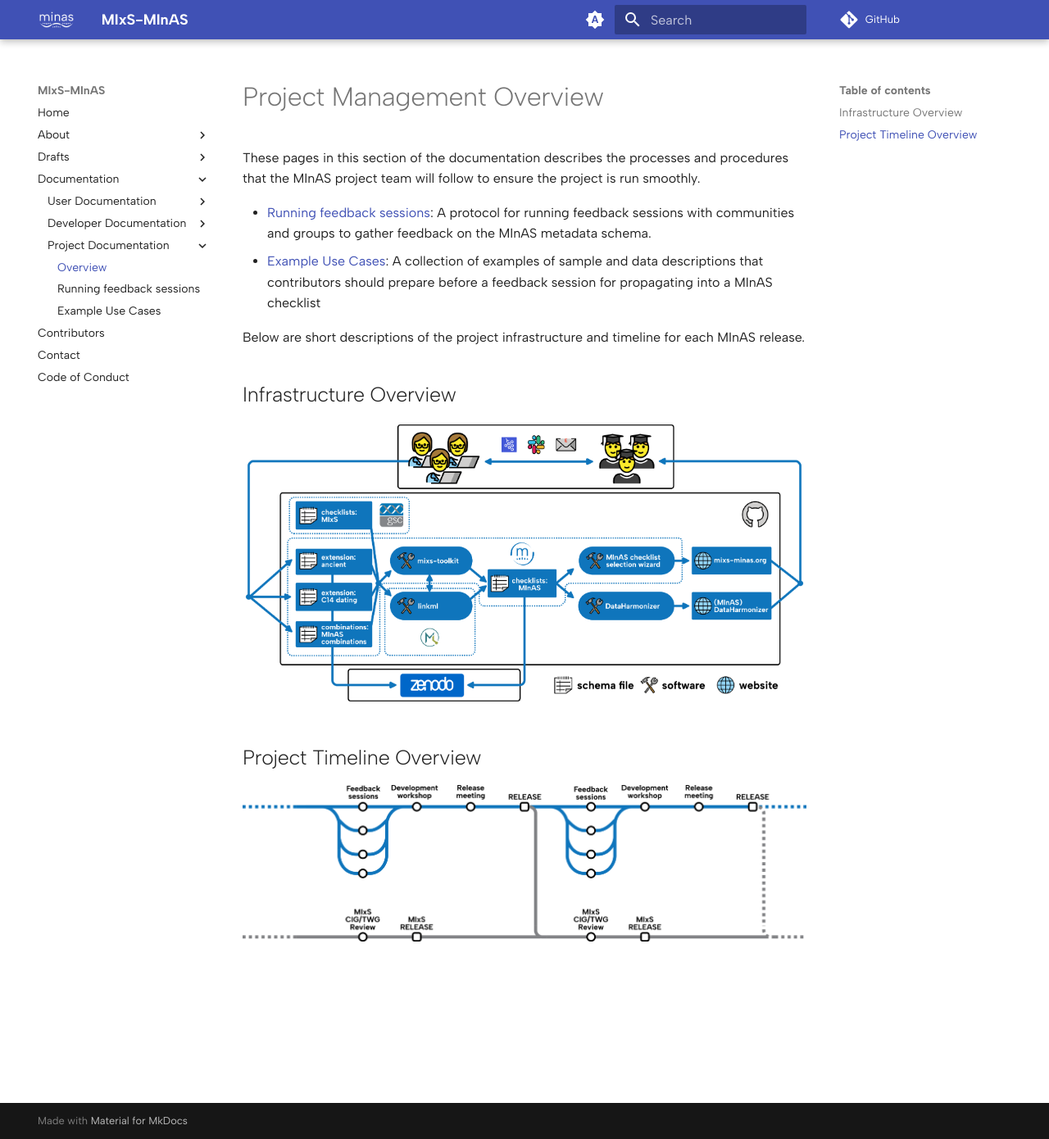
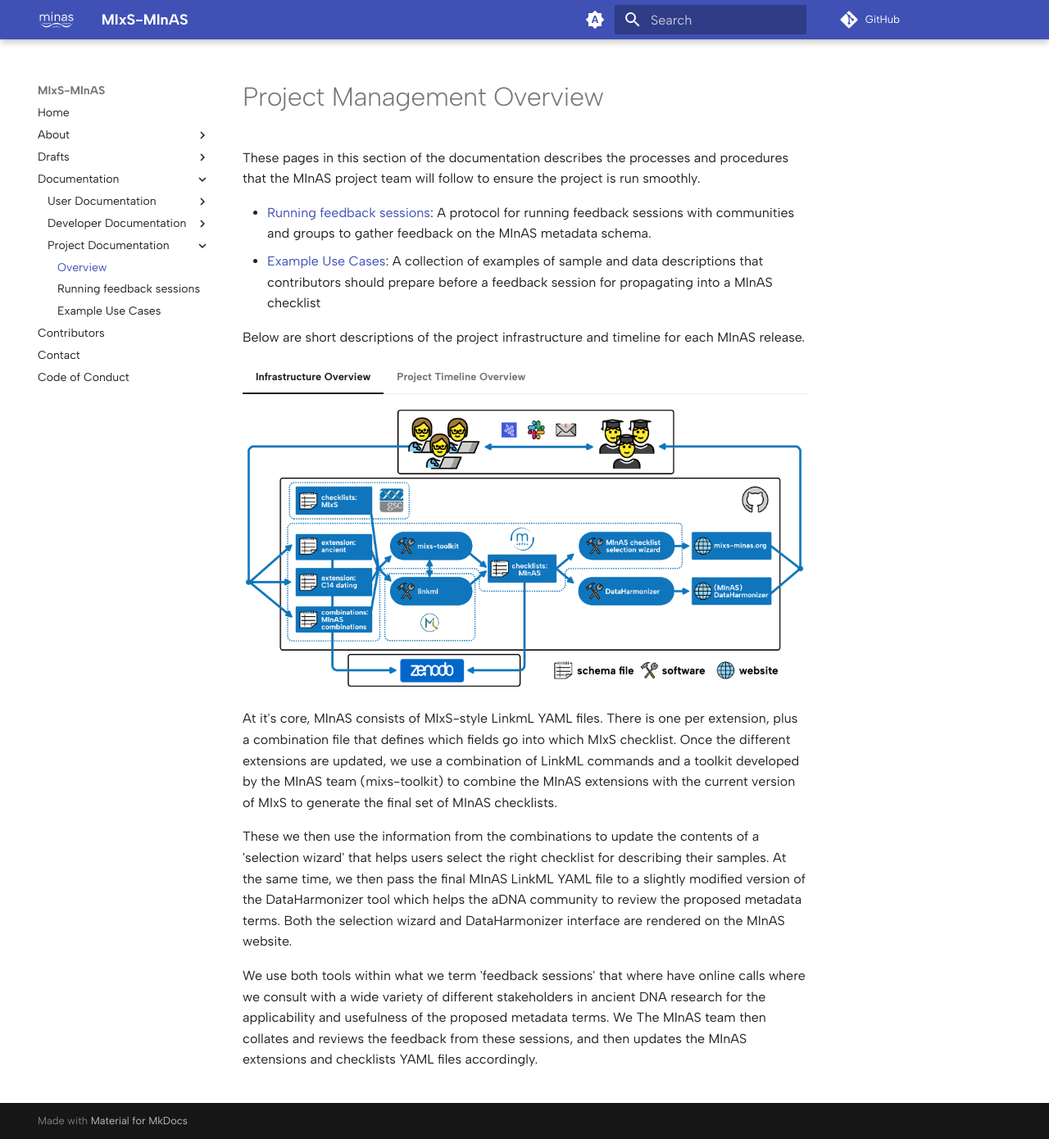
Before and after one commit to MIxS-MInAS/MIxS-MInAS.github.io, an MkDocs documentation site: the page built from docs/documentation/project-documentation/overview.md, in a window 1280 px wide and 1390 px high. Shown: the whole window at 82% size. Built offline with MkDocs 1.6.1 and Material for MkDocs 9.7.7, drawn with Linux system fonts in a browser that asks for light colours; comment, search, counter and statistics services are not loaded.

Commit message:
Transfer project management text

```diff
--- a/docs/documentation/project-documentation/overview.md
+++ b/docs/documentation/project-documentation/overview.md
@@ -7,10 +7,28 @@ These pages in this section of the documentation describes the processes and pro
 
 Below are short descriptions of the project infrastructure and timeline for each MInAS release.
 
-## Infrastructure Overview
+=== "Infrastructure Overview"
 
-![Diagram of interaction between infrastructure and workflow of the different technical components of the MInAS project](../../assets/images/diagrams/minas-project-infrastructure-diagram.png)
+    ![Diagram of interaction between infrastructure and workflow of the different technical components of the MInAS project](../../assets/images/diagrams/minas-project-infrastructure-diagram.png)
 
-## Project Timeline Overview
+    At it's core, MInAS consists of MIxS-style LinkmL YAML files.
+    There is one per extension, plus a combination file that defines which fields go into which MIxS checklist.
+    Once the different extensions are updated, we use a combination of LinkML commands and a toolkit developed by the MInAS team (mixs-toolkit) to combine the MInAS extensions with the current version of MIxS to generate the final set of MInAS checklists.
 
-![Diagram of project timeline overview](../../assets/images/diagrams/minas-community-workflow.png)
+    These we then use the information from the combinations to update the contents of a 'selection wizard' that helps users select the right checklist for describing their samples.
+    At the same time, we then pass the final MInAS LinkML YAML file to a slightly modified version of the DataHarmonizer tool which helps the aDNA community to review the proposed metadata terms.
+    Both the selection wizard and DataHarmonizer interface are rendered on the MInAS website.
+
+    We use both tools within what we term 'feedback sessions' that where have online calls where we consult with a wide variety of different stakeholders in ancient DNA research for the applicability and usefulness of the proposed metadata terms.
+    We The MInAS team then collates and reviews the feedback from these sessions, and then updates the MInAS extensions and checklists YAML files accordingly.
+
+=== "Project Timeline Overview"
+
+    ![Diagram of project timeline overview](../../assets/images/diagrams/minas-community-workflow.png)
+
+    The regular project timeline of the MInAS project is envisioned to be as follows:
+
+    1. **Feedback sessions**: We run multiple feedback sessions with different members of the community to gather feedback on the next updates to the MInAS metadata schema.
+    2. **Development workshop**: after multiple feedback sessions, the development team comes together into a workshop to review and build consensus on the feedback received, and finalise the proposed updates.
+    3. **Release meeting**: The MInAS coordinators then incorporate the proposed changes into the LinkML YAML files makes GitHub releases, and updates the MInAS website with the new checklists and DataHarmonizer interface.
+    4. **GSC MIxS Review**: (_Envisioned_) After we make a new release of the MInAS schemas, the development team will then submit our changes to the main MIxS project for review and incorporation into the main MIxS project and it's subsequent MIxS release that then are then taken and implemented by the ENA and other data archives.
```
